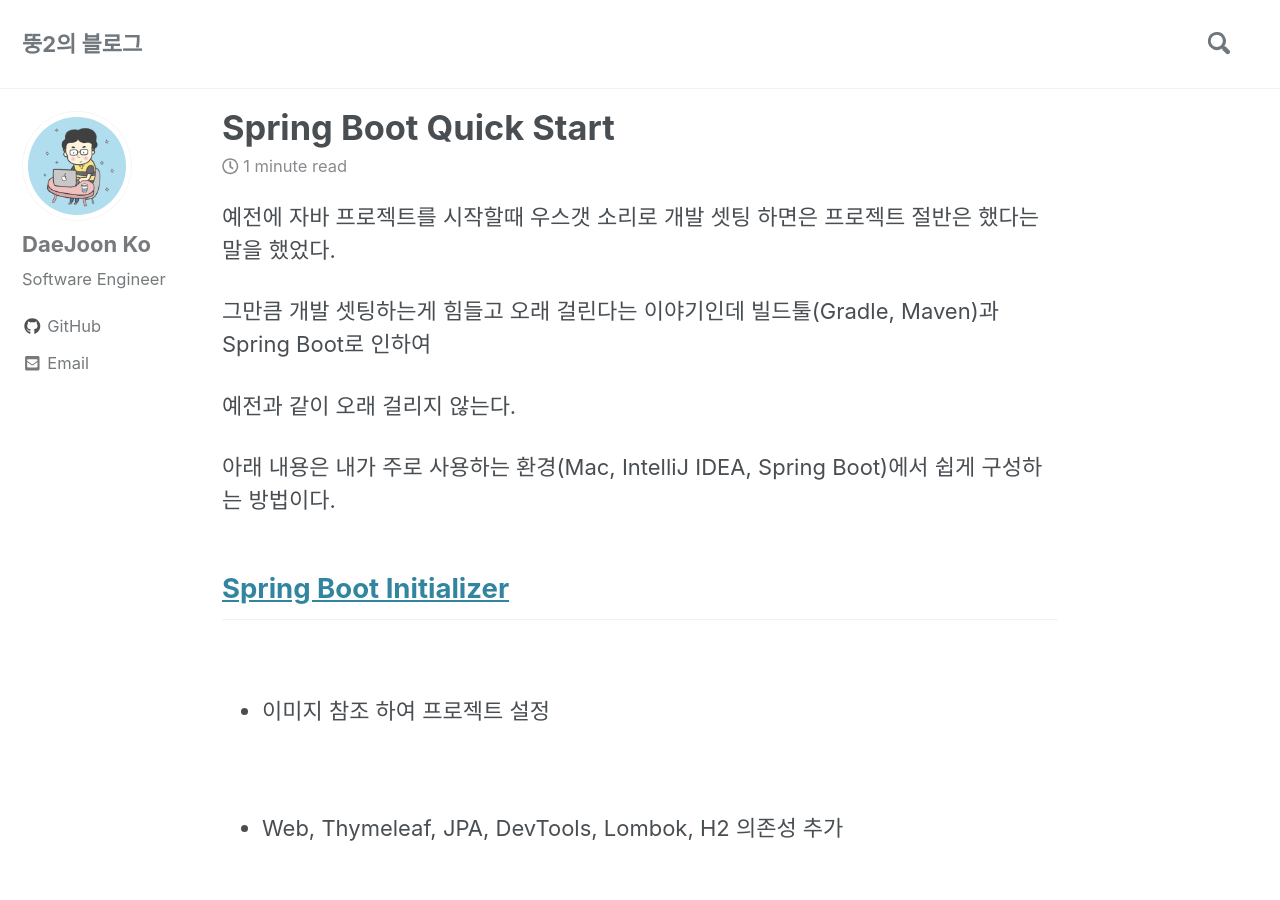
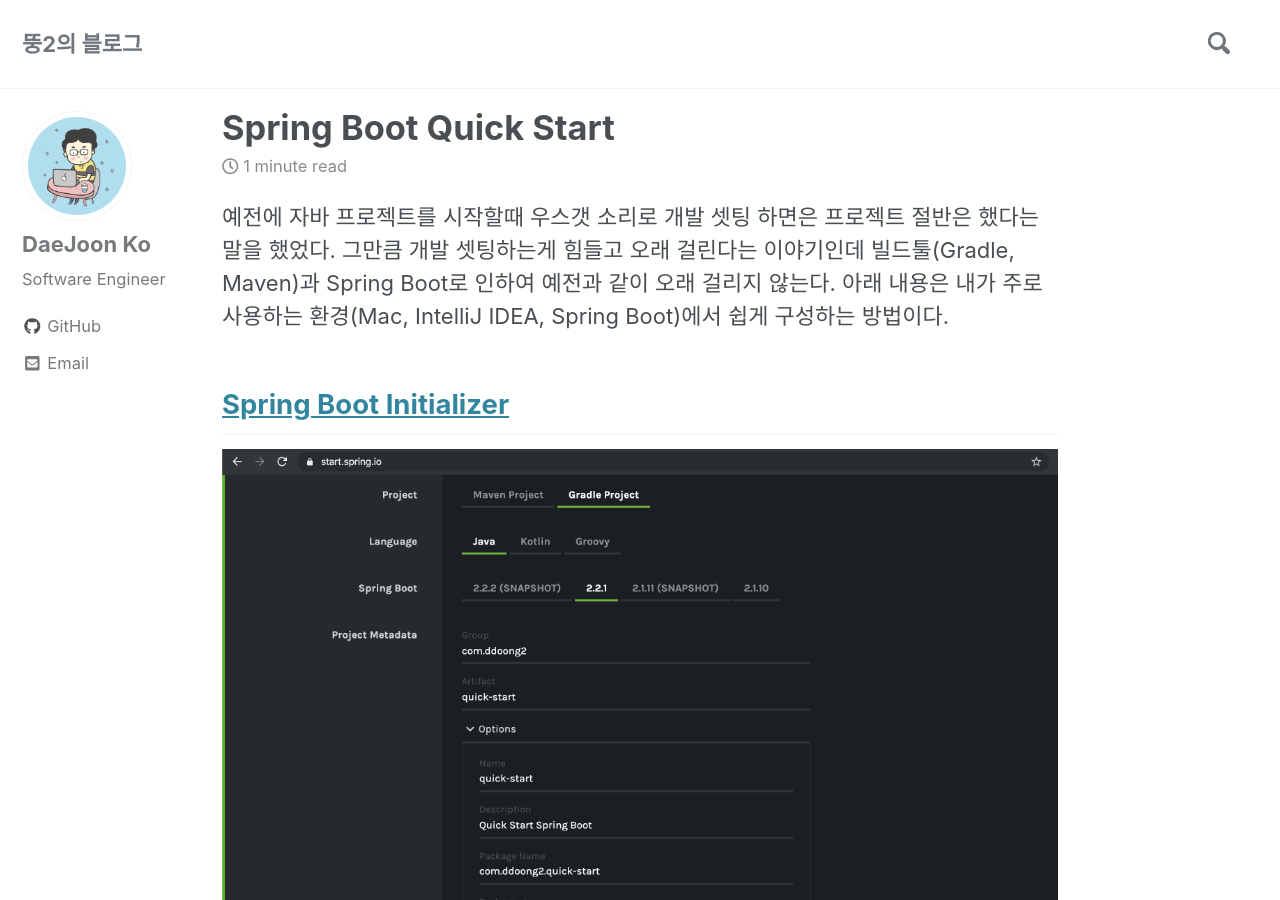
Before and after one commit to daejoon/daejoon.github.io, a Jekyll site: the page built from _posts/2019-11-11-Spring-Boot-Quick-Start.md, in a window 1280 px wide and 900 px high. Built offline with Jekyll 4.4.1, drawn with Linux system fonts in a browser that asks for light colours; cached includes are drawn as plain includes; nearby versions of some CDN libraries; comment, search, counter and statistics services are not loaded; some of the changed text lies outside the part shown.

Commit message:
Update Spring Boot Quick Start

````diff
--- a/_posts/2019-11-11-Spring-Boot-Quick-Start.md
+++ b/_posts/2019-11-11-Spring-Boot-Quick-Start.md
@@ -5,73 +5,57 @@
 ---
 
 예전에 자바 프로젝트를 시작할때 우스갯 소리로 개발 셋팅 하면은 프로젝트 절반은 했다는 말을 했었다.
-
 그만큼 개발 셋팅하는게 힘들고 오래 걸린다는 이야기인데 빌드툴(Gradle, Maven)과 Spring Boot로 인하여
-
 예전과 같이 오래 걸리지 않는다.
-
 아래 내용은 내가 주로 사용하는 환경(Mac, IntelliJ IDEA, Spring Boot)에서 쉽게 구성하는 방법이다.
 
 ## [Spring Boot Initializer](https://start.spring.io)
-![](../assets/images/Spring Initializr 01.png)
-
+![](/assets/images/Spring Initializr 01.png)
 - 이미지 참조 하여 프로젝트 설정
 
-![](../assets/images/Spring Initializr 02.png)
-
+![](/assets/images/Spring Initializr 02.png)
 - Web, Thymeleaf, JPA, DevTools, Lombok, H2 의존성 추가
 
 ## IntelliJ IDEA 에서 프로젝트 오픈
-![](../assets/images/Spring Initializr 03.png)
-
+![](/assets/images/Spring Initializr 03.png)
 - 빌드하면 Annotations Processors 오류가 발생
 
-![](../assets/images/Spring Initializr 04.png)
-
+![](/assets/images/Spring Initializr 04.png)
 - Preferences -> Build, Execution, Development -> Compiler -> Annotation Processors -> Enable Annotation Processing -> [선택]
 
 ## All Tests
-![](../assets/images/Spring Initializr 05.png)
-
+![](/assets/images/Spring Initializr 05.png)
 - 기본 단위테스트 툴인 JUnit4를 사용한다.
 - IntelliJ IDEA에서 전체 테스트를 검사하는 Configuration을 추가한다.
 
 ## Spring Boot DevTools
 DevTools과 IntelliJ IDEA를 이용하면 HotSwap이 가능하다.
 
-![](../assets/images/Spring Initializr 06-1.png)
-
+![](/assets/images/Spring Initializr 06-1.png)
 - Find Action... -> registry... -> compiler.automake.allow.when.app.running -> [선택]
 
-![](../assets/images/Spring Initializr 06-2.png)
-
+![](/assets/images/Spring Initializr 06-2.png)
 - Preferences -> Build, Execution, Development -> Compiler -> Build project automatically -> [선택]
 
 - application.properties [오픈]
-
 ```
 spring.thymeleaf.cache=false
 spring.devtools.livereload.enabled=true
 spring.devtools.restart.enabled=false
 ```
 
-![](../assets/images/Spring Initializr 06-3.png)
-
+![](/assets/images/Spring Initializr 06-3.png)
 - Run/Debug Configurations -> On 'Update' action -> `Hot swap classes and updte trigger file if failed` -> [선택]
 - Run/Debug Configurations -> On frame deactivation -> `Update classes and resources` -> [선택]
 
 ## Run App
-![](../assets/images/Spring Initializr 07.png)
-
+![](/assets/images/Spring Initializr 07.png)
 - Open In View를 좋아하사는 사람도 싫어하는 사람도 있는데 개인적으로 득보다 실이 많다고 생각해서 `false`로 설정하고 사용하는 편이다.
-
 ```
 spring.jpa.open-in-view=false
 ```
 
 ## 마치며
 요즘은 개발 환경 자체를 Docker를 이용해서 이미지화 해서 위에 설명한 내용 자체도 필요없을수도 있다.
-
 다만 조직이나 팀에서 사용하는게 아닌 개인이 간단하게 프로젝트를 생성해서 아이디어를 확인할때나 프로토타입을 만들고 싶을때
-
 쉽게 시작할수 있는 방법이라고 생각한다.
````
